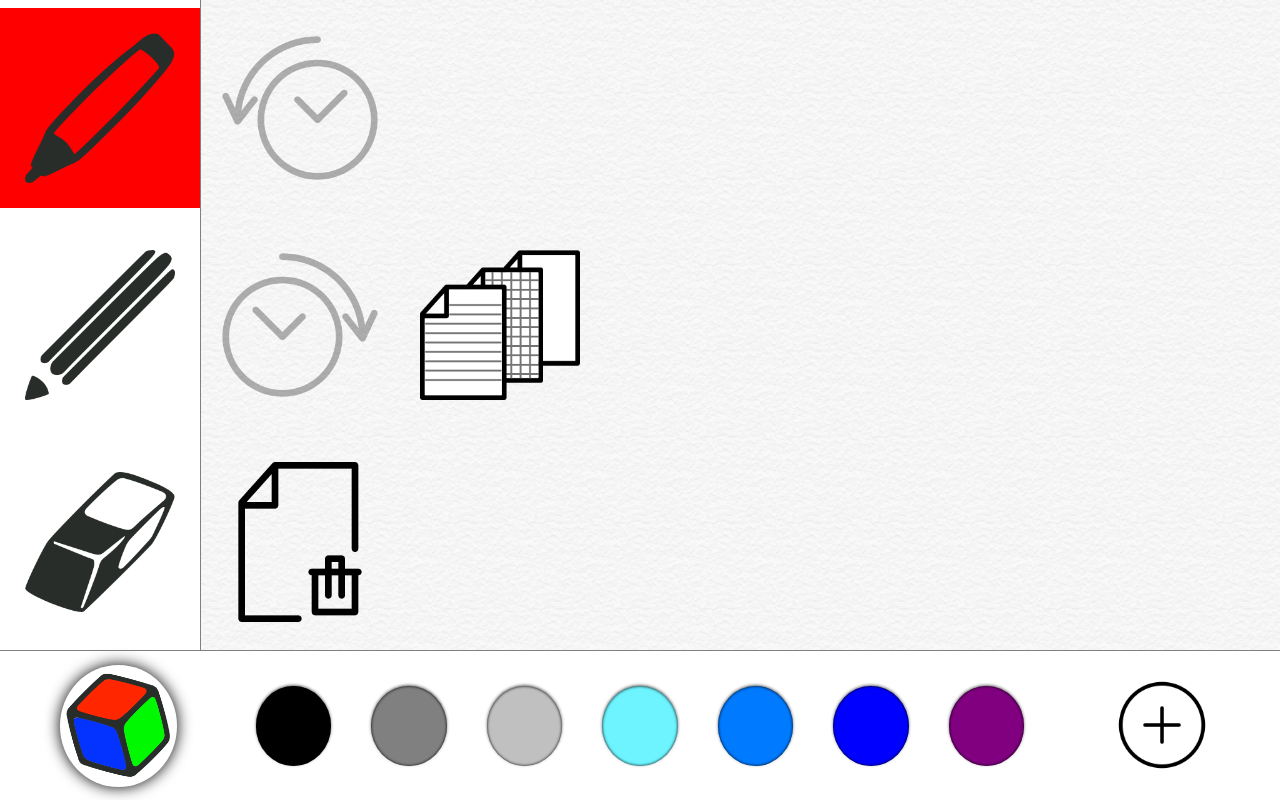
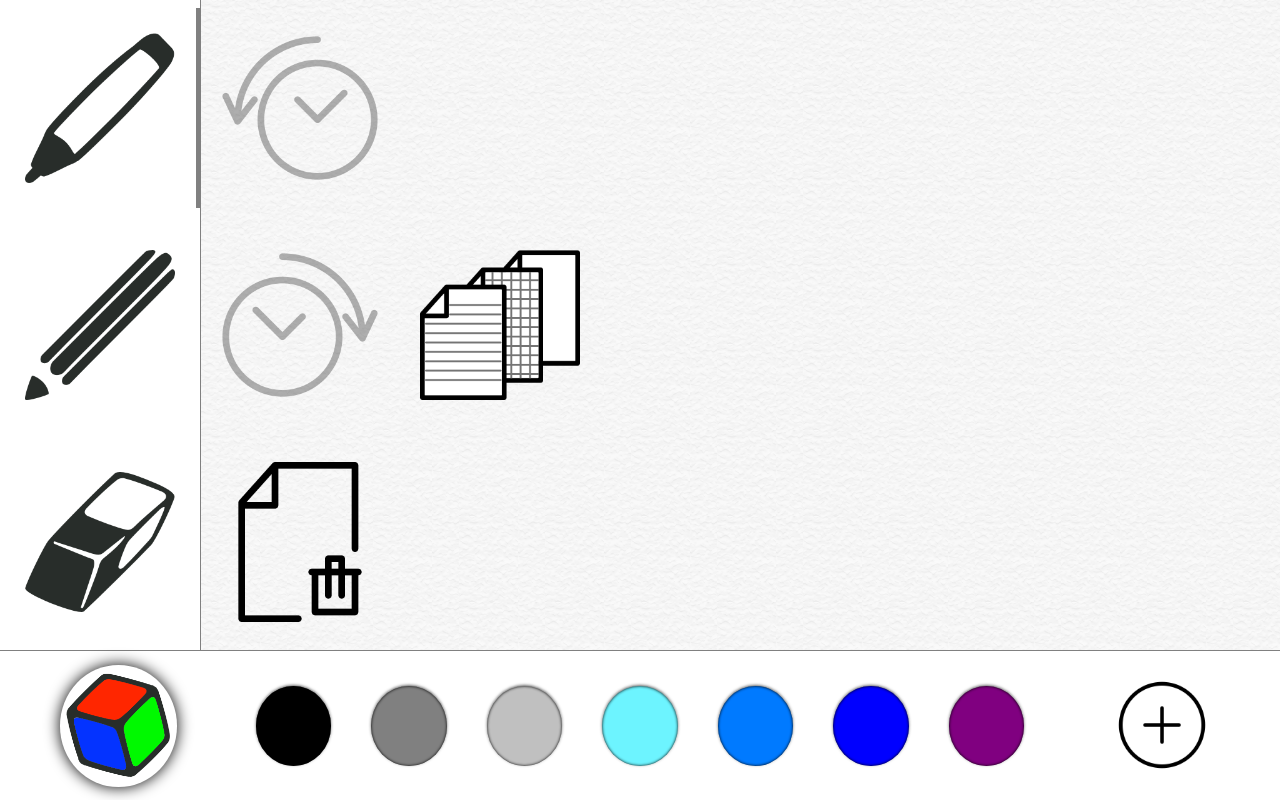
Before and after one commit to AlessandroCipolletti/cloudnote, a website: page sources/index.html in a window 1280 px wide. Drawn offline with Linux system fonts and the light colour scheme.

Commit message:
Css tool selected

```diff
--- a/sources/css/tools.css
+++ b/sources/css/tools.css
@@ -28,13 +28,15 @@
 }
 
 .cloudnote-editor-tools__tool {
-  width: 100%;
+  width: 200px;
   height: 200px;
   min-height: 200px;
   background-position: center;
-  background-size: 80% 80%;
+  background-size: 160px 160px;
   background-repeat: no-repeat;
 }
 .cloudnote-editor-tools__tool-selected {
-  background-color: red;
+  border-right: solid 4px gray;
+  border-left: solid 4px transparent;
+  width: 192px;
 }
--- a/sources/js/editor.js
+++ b/sources/js/editor.js
@@ -296,8 +296,6 @@
       _cursorX = _getCoordX(e);
       _cursorY = _getCoordY(e);
       if (_cursorX !== _oldX) {
-        var midX = _oldX + _cursorX >> 1;
-        var midY = _oldY + _cursorY >> 1;
         _context.beginPath();
         _context.moveTo(_oldMidX, _oldMidY);
         _context.quadraticCurveTo(_oldX, _oldY, _cursorX, _cursorY);
--- a/sources/js/editorTools.js
+++ b/sources/js/editorTools.js
@@ -25,7 +25,7 @@
 
       _selectTool("pencil");
       app.Editor.setTool({
-        size: 2,
+        size: 1,
         forceFactor: 4,
         speedFactor: 0,
         shape: "circle",
```
